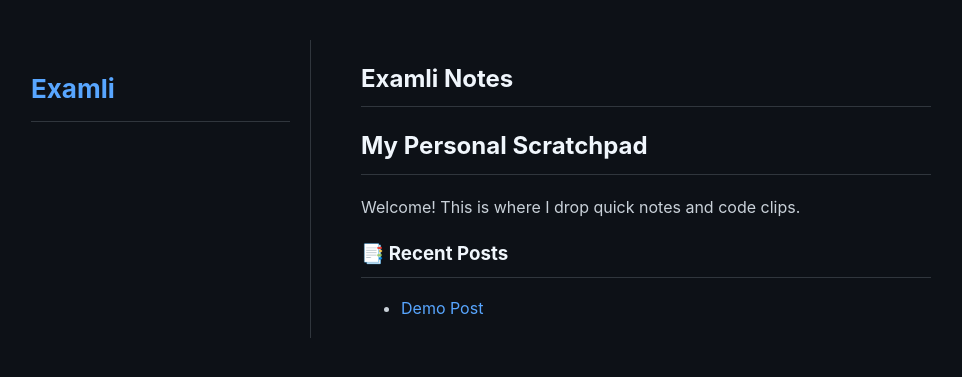
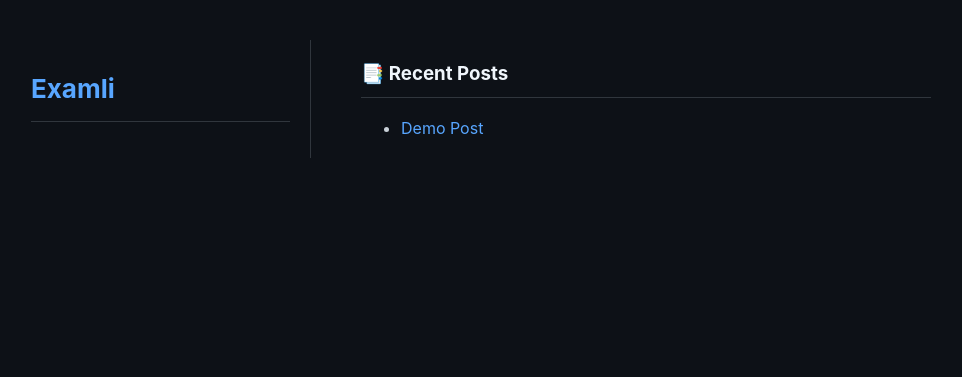
Before and after one commit to examli/examli.github.io, a Jekyll site: the page built from index.md, in a window 1280 px wide. Shown: the top 377 px of the page, without its empty margins (159-1121 px from the left). Built offline with Jekyll 4.4.1, drawn with Linux system fonts in a browser that asks for light colours; our own code applies the rules of GitHub Pages for plain Markdown files.

Commit message:
Update index.md

```diff
--- a/index.md
+++ b/index.md
@@ -1,12 +1,6 @@
 ---
 layout: default
 ---
-
-<h1 class="blog-title">Examli Notes</h1>
-
-<h2 class="post-title">My Personal Scratchpad</h2>
-
-<p class="intro-text">Welcome! This is where I drop quick notes and code clips.</p>
 
 ### 📑 Recent Posts
 {% for post in site.posts %}
```
